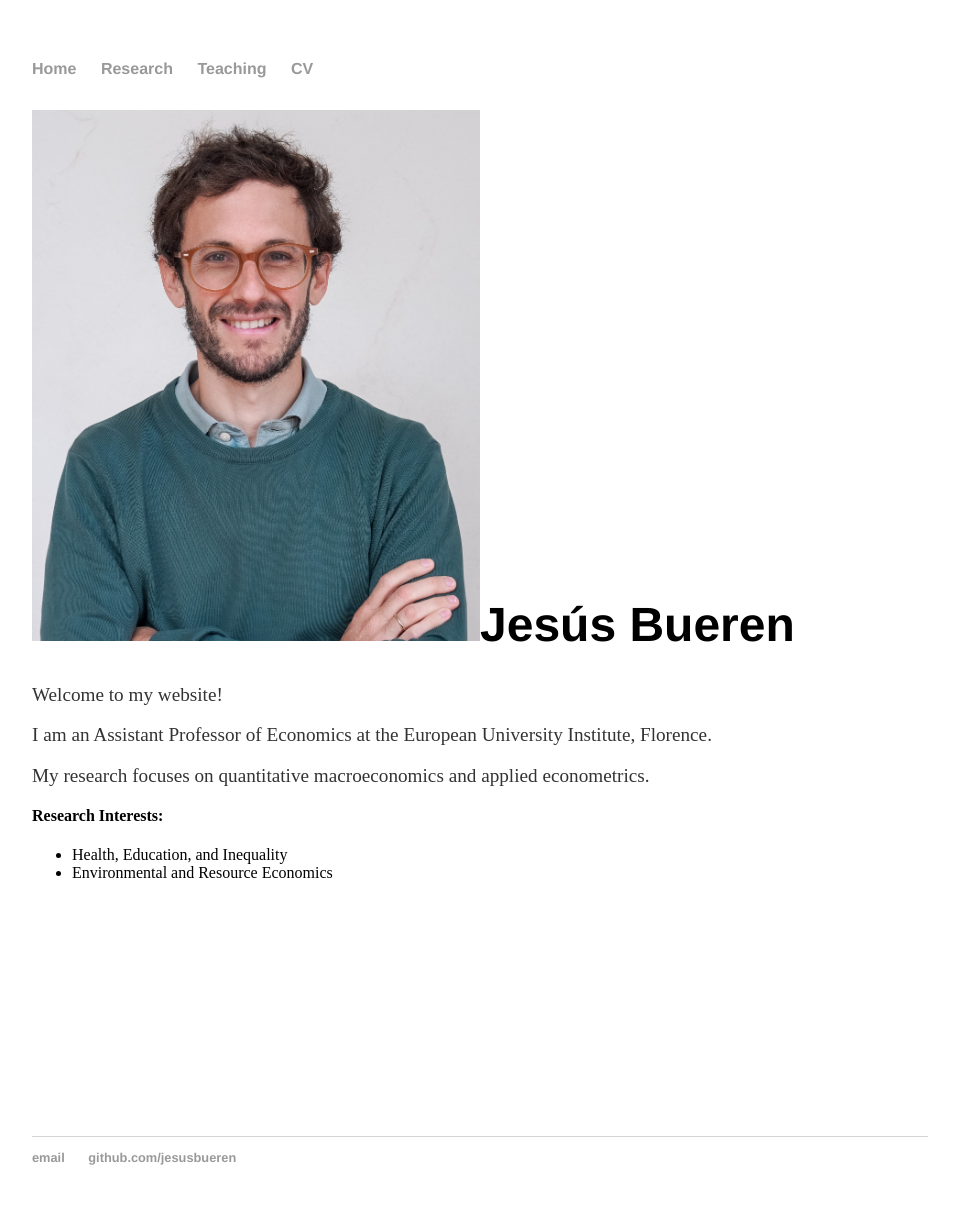
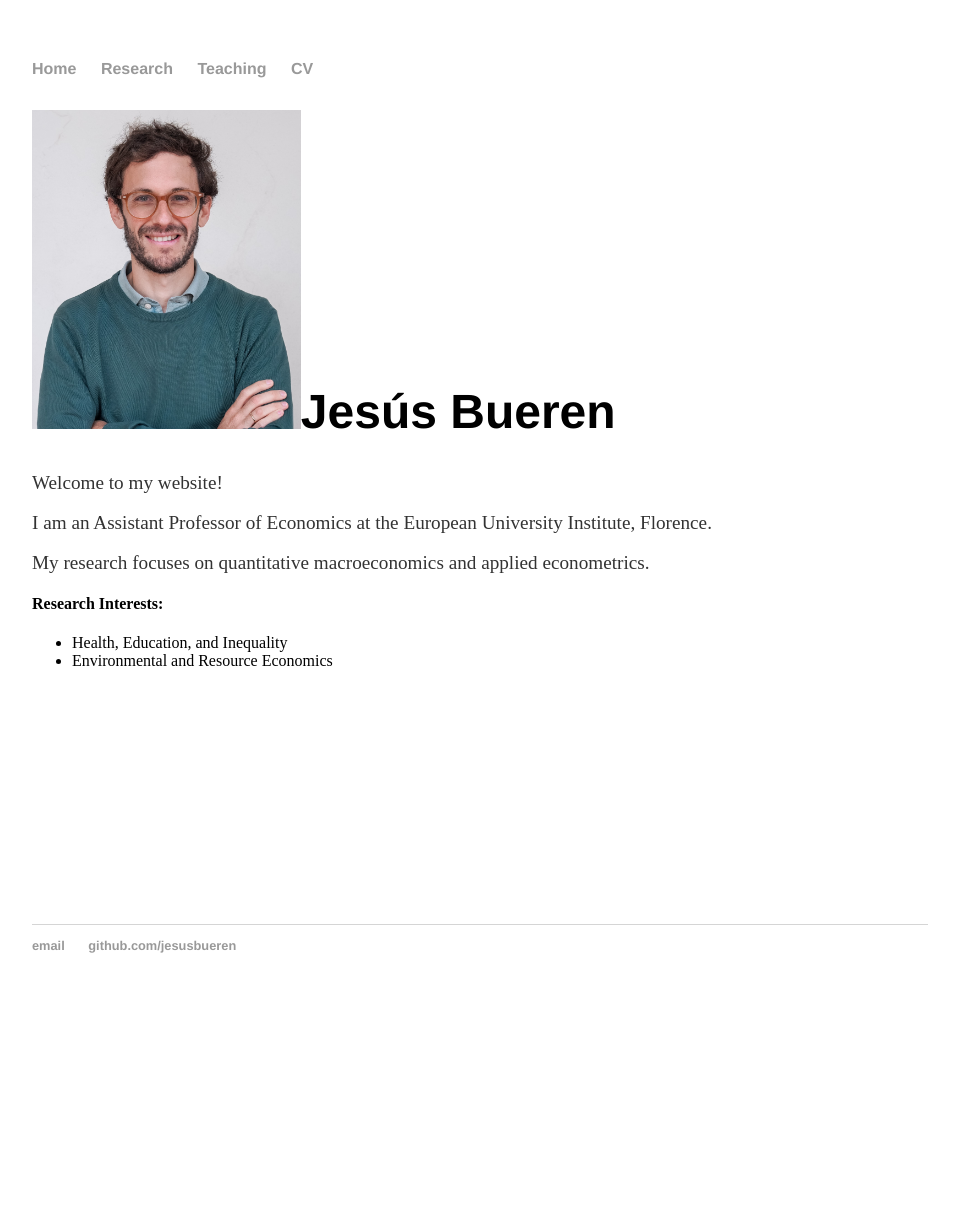
Before and after one commit to jesusbueren/jesusbueren.github.io, a Jekyll site: the page built from index.html, in a window 1280 px wide. Shown: the whole page, without its empty margins (160-1119 px from the left). Built offline with Jekyll 4.4.1, drawn with Linux system fonts in a browser that asks for light colours; after the commit the page ends 1013 px from its top, so only the background shows below that.

Commit message:
Update index.html

```diff
--- a/index.html
+++ b/index.html
@@ -4,7 +4,7 @@
 ---
 <div class="blurb">
 
-	<h1><img src="Jesus_Bueren_2024_2.jpg" width="50%" height="50%">Jes&uacutes Bueren</h1>
+	<h1><img src="Jesus_Bueren_2024_2.jpg" width="30%" height="30%">Jes&uacutes Bueren</h1>
 	<p>Welcome to my website!</p>
 	<p> I am an Assistant Professor of Economics at the European University Institute, Florence.</p>
 	<p>My research focuses on quantitative macroeconomics and applied econometrics.</p>
```
